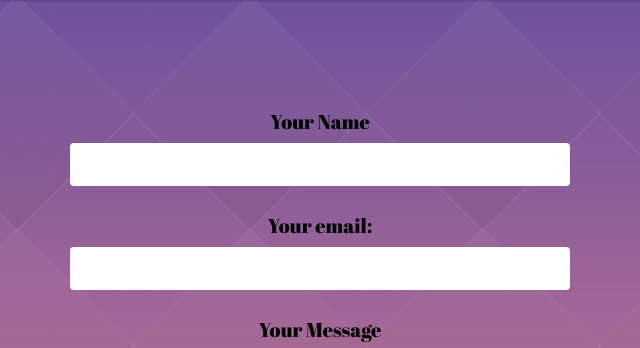
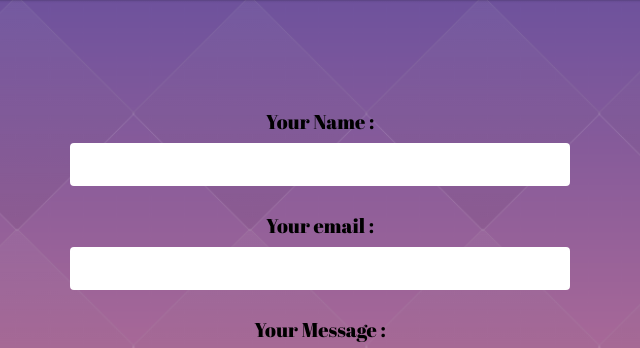
Before and after one commit to shahadmalharbi/HTML-CSS-Project-main, a plain HTML site: page contactMe.html in a window 1280 px wide. Shown: the top 348 px of the page, 320-960 px from the left. Drawn offline with Linux system fonts and the light colour scheme.

Commit message:
edit the code

```diff
--- a/contactMe.html
+++ b/contactMe.html
@@ -19,15 +19,15 @@
 
     <form>
        <!--Name text input-->
-      <label for="fname">Your Name</label><br>
+      <label for="fname">Your Name : </label><br>
       <input class= "input_style" type="text" id="fname" name="fname"><br><br>
 
        <!--Email input-->
-      <label for="email"> Your email:</label><br>
+      <label for="email"> Your email : </label><br>
       <input class= "input_style" type="email" id="email" name="email"><br><br>
 
        <!--Message Textarea -->
-      <label for="Message">Your Message</label><br>
+      <label for="Message">Your Message : </label><br>
       <textarea  class= "input_style" rows="10" cols="50" name="Message">
     </textarea><br>
 
```
